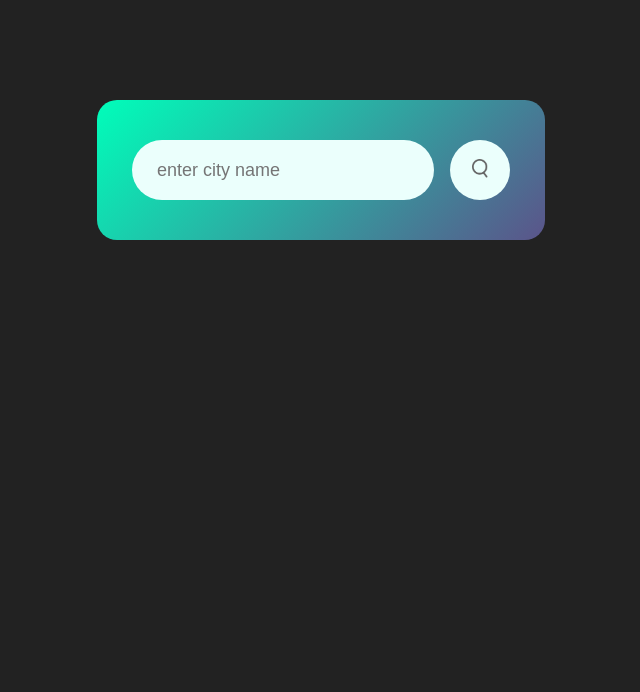
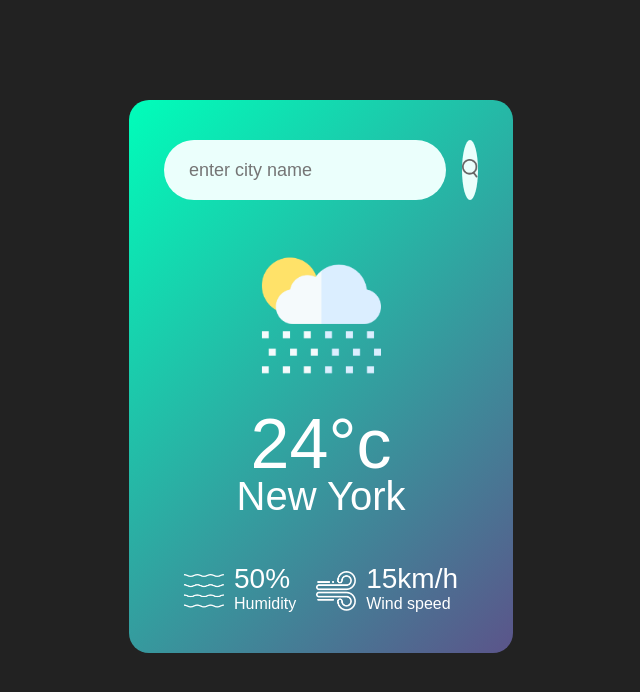
Before and after one commit to Chamila2002/Weather-App, a plain HTML site: page index.html in a window 1280 px wide. Shown: the whole page, without its empty margins (319-959 px from the left). Drawn offline with Linux system fonts and the light colour scheme.

Commit message:
Updated weather UI styles

```diff
--- a/index.html
+++ b/index.html
@@ -12,6 +12,27 @@
       <input type="text" placeholder="enter city name" spellcheck="false">
       <button><img src="images/search.png"></button>
     </div>
+    <div class="weather">
+      <img src="images/rain.png" class="weather-icon">
+      <h1 class="temp">24°c</h1>
+      <h2 class="city">New York</h2>
+      <div class="details">
+        <div class="col">
+          <img src="images/humidity.png">
+          <div>
+            <p class="humidity">50%</p>
+            <p>Humidity</p>
+          </div>
+        </div>
+        <div class="col">
+          <img src="images/wind.png">
+          <div>
+            <p class="wind">15km/h</p>
+            <p>Wind speed</p>
+          </div>
+        </div>
+      </div>
+    </div>
   </div>
 </body>
 </html>
--- a/style.css
+++ b/style.css
@@ -8,7 +8,7 @@ body{
   background-color: #222;
 }
 .card{
-  width: 35%;
+  width: 30%;
   max-width: 470%;
   background: linear-gradient(135deg,#00feba,#5b548a);
   color: #fff;
@@ -44,7 +44,39 @@ body{
   height: 60px;
   cursor: pointer;
 }
-
 .search button img {
   width: 16px;
 }
+.weather-icon{
+  width:170px;
+  margin-top:30px;
+}
+.weather h1 {
+  font-size: 70px;
+  font-weight: 500;
+}
+.weather h2 {
+  font-size: 40px;
+  font-weight: 400;
+  margin-top: -10px;
+}
+.details {
+  display: flex;
+  align-items: center;
+  justify-content: space-between;
+  padding: 0 20px;
+  margin-top: 50px;
+}
+.col {
+  display: flex;
+  align-items: center;
+  text-align: left;
+}
+.col img {
+  width: 40px;
+  margin-right: 10px;
+}
+.humidity, .wind {
+  font-size: 28px;
+  margin-top: -6px;
+}
```
